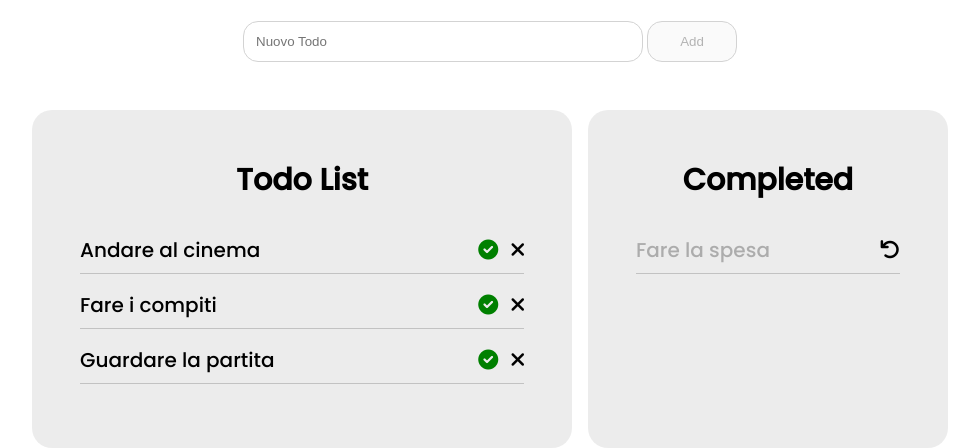
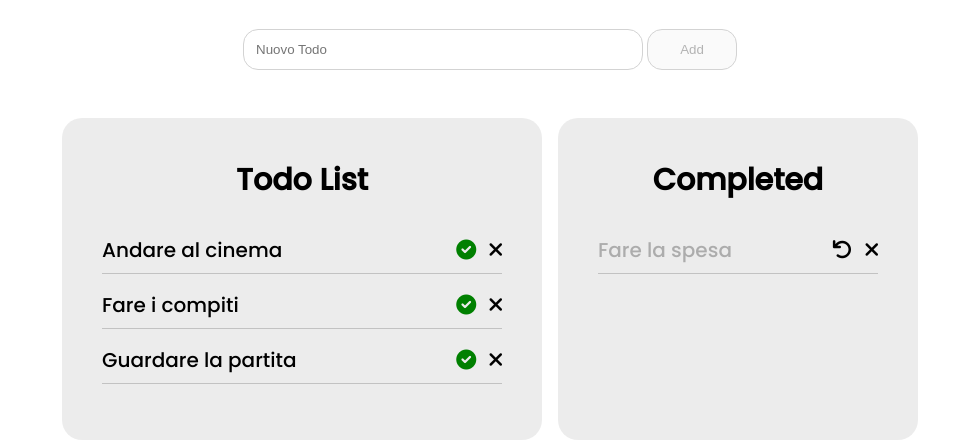
Before and after one commit to Alexxboc/vue-todolist, a plain HTML site: page versione_alternativa/index.html in a window 1280 px wide. Both pictures are taken after a click on the icon 826 px from the left and 583 px from the top of the page. Shown: the part 361-809 px from the top of the page, without its empty margins (150-1129 px from the left). Drawn offline with nearby package versions, Linux system fonts and the light colour scheme.

Commit message:
adjust deleteCompleted function

```diff
--- a/versione_alternativa/assets/css/style.css
+++ b/versione_alternativa/assets/css/style.css
@@ -63,14 +63,14 @@ body {
 .task_area, .task_complete_area, .task_delete_area {
     margin-top: 3rem;
     background-color: #d3d3d36e;
-    padding: 3rem;
+    padding: 2.5rem;
     border-radius: 20px;
     text-align: center;
 
 }
 
 .task_area {
-    width: 45%;
+    width: 40%;
 }
 
 .task_complete_area {
@@ -78,7 +78,7 @@ body {
 }
 
 .task_delete_area {
-    width: 25%;
+    width: 30%;
     text-align: center;
 }
 
@@ -101,7 +101,7 @@ body {
     cursor: pointer;
 }
 
-.task_area .icons i {
+.task_area .icons i, .task_complete_area i {
     margin-left: 0.5rem;
 }
 
--- a/versione_alternativa/assets/js/app.js
+++ b/versione_alternativa/assets/js/app.js
@@ -49,6 +49,11 @@ const app = new Vue ({
             this.tasks.splice(index, 1);
         },
 
+        deleteCompleted(index) {
+            this.deletedTasks.unshift({text: this.completedTasks[index].text, done: this.completedTasks[index].done})
+            this.completedTasks.splice(index, 1);
+        },
+
         addTask() {
             // console.log('add task');
             if(this.newTask) {
--- a/versione_alternativa/index.html
+++ b/versione_alternativa/index.html
@@ -54,7 +54,11 @@
                                 {{task.text}}
                             </span>
                             <!-- /.task -->
-                            <i class="fa-solid fa-arrow-rotate-left" @click="removeFromCompleted(index)"></i>
+                            <div class="icons">
+                                <i class="fa-solid fa-arrow-rotate-left" @click="removeFromCompleted(index)"></i>
+                                <i class="fa-solid fa-times" aria-hidden="true" @click="deleteCompleted(index)"></i>
+                            </div>
+                            <!-- /.icons -->
                         </li>
                     </ul>
                 </div>
```
